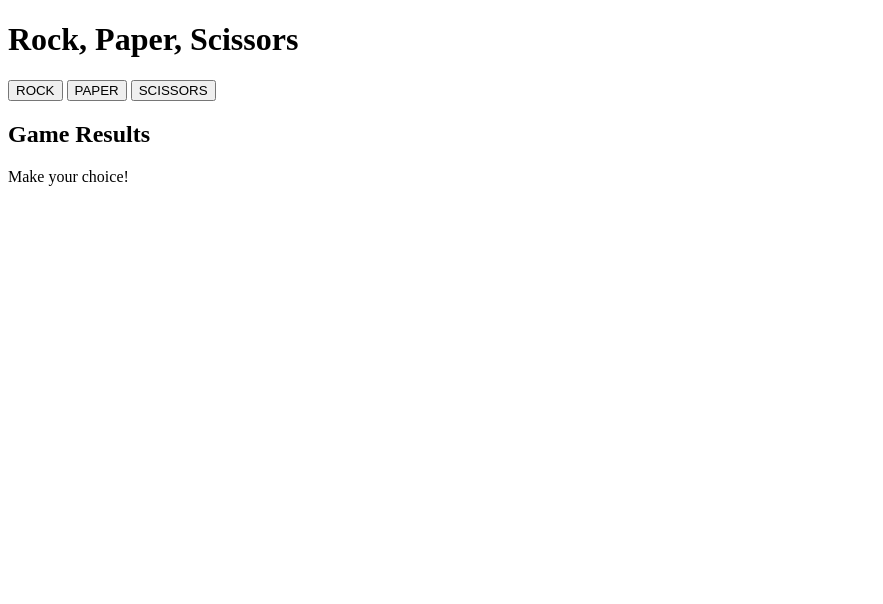
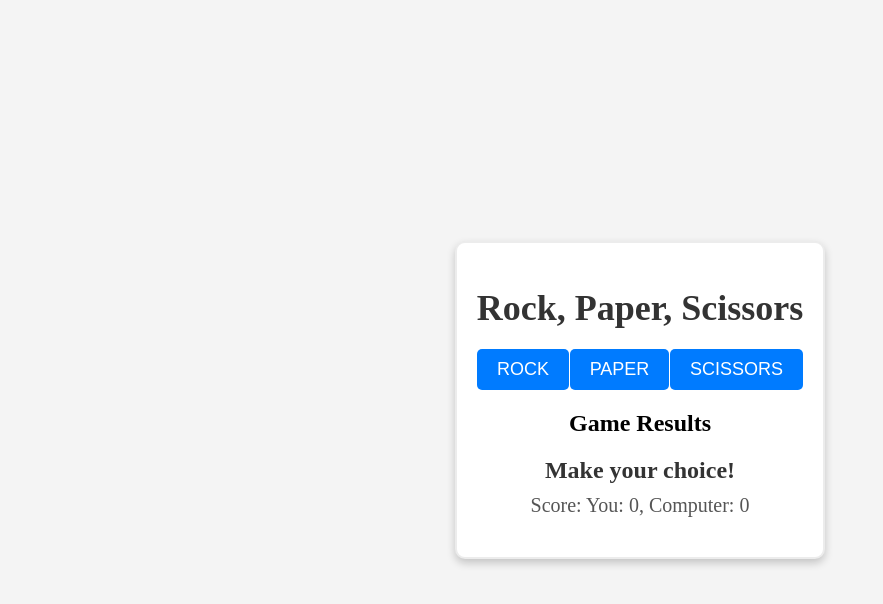
Before and after one commit to JamesAARobertson/Rock-Paper-Scissors, a plain HTML site: page index.html in a window 1280 px wide. Shown: the whole page, without its empty margins (0-883 px from the left). Drawn offline with Linux system fonts and the light colour scheme.

Commit message:
styling added

```diff
--- a/index.html
+++ b/index.html
@@ -4,20 +4,25 @@
     <meta charset="UTF-8" />
     <meta name="viewport" content="width=device-width, initial-scale=1.0" />
     <title>Rock-Paper-Scissors</title>
+    <link rel="stylesheet" href="style.css" />
   </head>
   <body>
-    <h1>Rock, Paper, Scissors</h1>
+    <div class="container">
+      <h1>Rock, Paper, Scissors</h1>
 
-    <!-- buttons for choice -->
-    <button id="rock">ROCK</button>
-    <button id="paper">PAPER</button>
-    <button id="scissors">SCISSORS</button>
+      <!-- buttons for choice -->
+      <div class="buttons">
+        <button id="rock" class="choice-btn">ROCK</button>
+        <button id="paper" class="choice-btn">PAPER</button>
+        <button id="scissors" class="choice-btn">SCISSORS</button>
+      </div>
 
-    <!-- div for results -->
-    <div id="resultDisplay">
-      <h2>Game Results</h2>
-      <p id="result">Make your choice!</p>
-      <p id="score"></p>
+      <!-- div for results -->
+      <div id="resultDisplay" class="result-container">
+        <h2>Game Results</h2>
+        <p id="result" class="result-text">Make your choice!</p>
+        <p id="score" class="score-text">Score: You: 0, Computer: 0</p>
+      </div>
     </div>
 
     <script src="script.js"></script>
--- /dev/null
+++ b/style.css
@@ -0,0 +1,70 @@
+body {
+    font-family:'Times New Roman', Times, serif;
+    background-color: #f4f4f4;
+    display: flex;
+    justify-content: center;
+    align-items: center;
+    height: 100vh;
+    margin: 0;
+}
+
+.container {
+    background-color: #ffffff;
+    border-radius: 10px;
+    box-shadow: 0 4px 8px rgba(0, 0, 0, 0.2);
+    padding: 20px;
+    max-width: 400px;
+    text-align: center;
+    border: 2px solid #ececec
+}
+
+h1 {
+    font-size: 36px;
+    color: #333333;
+    margin-bottom: 20px;
+}
+
+.buttons {
+    display: flex;
+    justify-content: space-around;
+    margin-bottom: 20px;
+}
+
+.choice-btn {
+    background-color: #007bff;
+    color: white;
+    font-size: 18px;
+    padding: 10px 20px;
+    border: none;
+    border-radius: 5px;
+    cursor: pointer;
+    transition: background-color 0.3s ease;
+}
+.choice-btn:hover {
+    background-color: #0056b3;
+    transform: scale(1.05);
+    background-color: #0069d9;
+}
+
+.result-container {
+    margin-top: 20px;
+}
+
+.result-text {
+    font-size: 24px;
+    font-weight: bold;
+    margin: 10px 0;
+    color: #333333;
+}
+
+.score-text {
+    font-size: 20px;
+    color: #555555;
+    margin-top: 10px;
+}
+
+.result-text, .score-text {
+    transition: color 0.3s ease;
+}
+
+.choice-btn:hover {}
```
